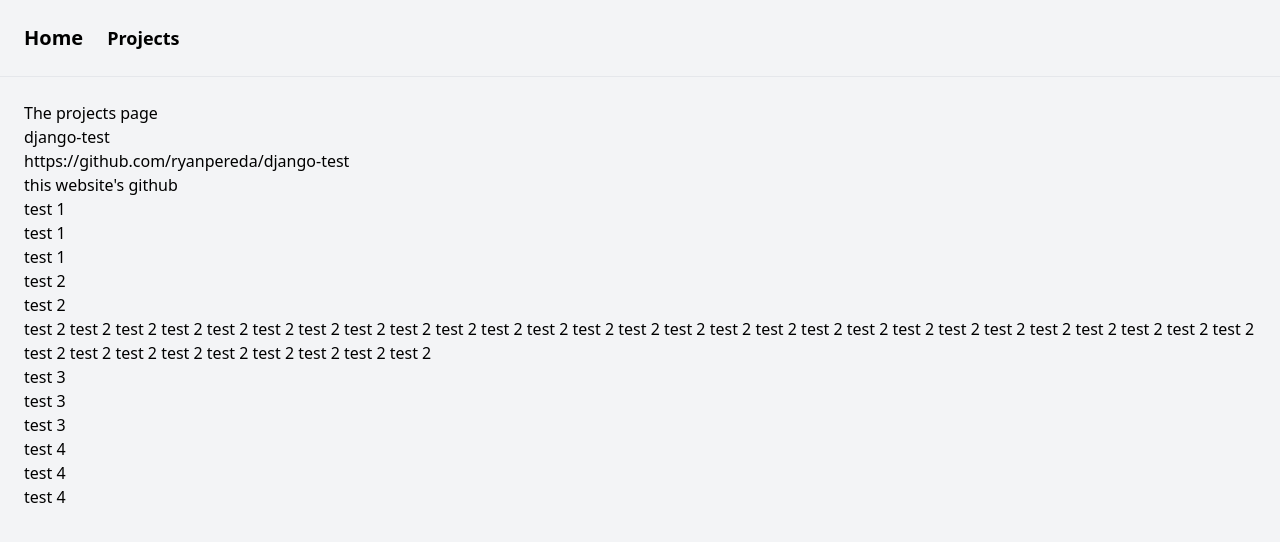
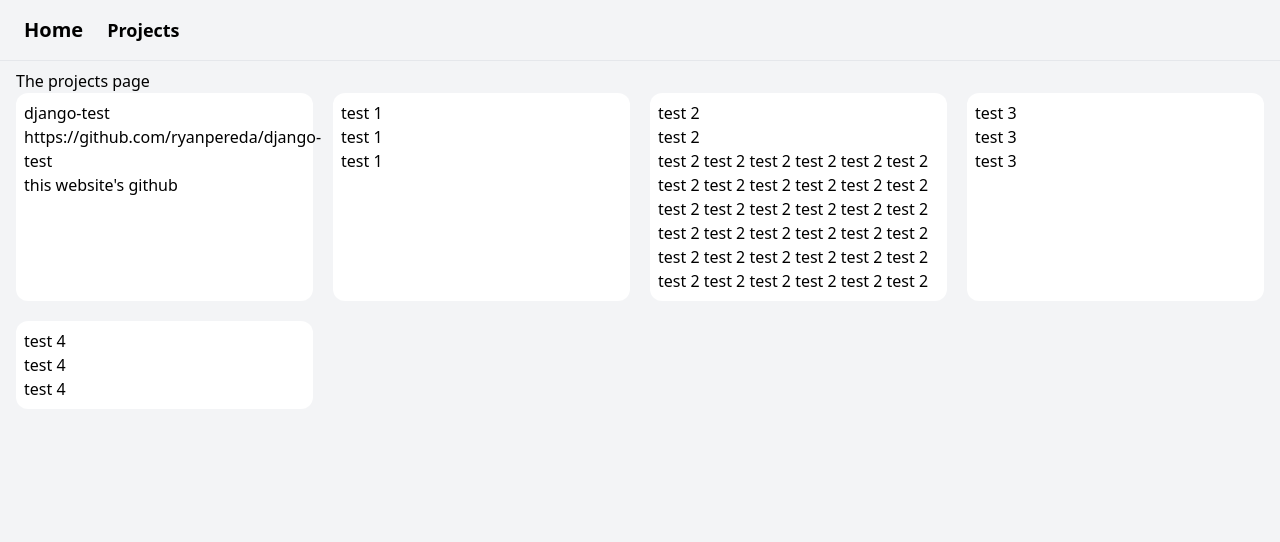
Before and after one commit to ryanpereda/django-test, a Django app: page /projects/ in a window 1280 px wide. Shown: the top 542 px of the page. Run offline with Django 4.2, Linux system fonts and the light colour scheme; data comes from the database, SQL or seed files in the repository; both versions use the stored data as it was after the commit; some libraries are stand-ins or nearby versions.

Commit message:
reformatting

```diff
--- a/django_test/core/templates/core/base.html
+++ b/django_test/core/templates/core/base.html
@@ -11,12 +11,12 @@
     </head>
 
     <body class="bg-gray-100">
-        <nav class="py-6 px-6 flex space-x-6 items-center border-b border-gray-200">
+        <nav class="py-4 px-6 flex space-x-6 items-center border-b border-gray-200">
             <a href="/" class="text-xl font-semibold">Home</a>
             {% comment %} <a href="{% url 'core:contact' %}" class="text-lg font-semibold hover:text-gray-500">Contact</a> {% endcomment %}
-            <a href="{% url 'core:projects' %}" class="text-lg font-semibold hover:text-gray-500">Projects</a>
+            <a href="{% url 'core:projects' %}" class="text-lg font-semibold">Projects</a>
         </nav>
-        <div class="px-6 py-6">
+        <div class="">
             {% block content %}
             {% endblock %}
         </div>
--- a/django_test/core/templates/core/projects.html
+++ b/django_test/core/templates/core/projects.html
@@ -3,10 +3,16 @@
 {% block title %}Projects{% endblock %}
 
 {% block content %}
-    <h1>The projects page</h1>
-    {% for project in projects %}
-    <p>{{ project.name }}</p>
-    <a href="{{ project.link }}">{{ project.link }}</a>
-    <p>{{ project.description }}</p>
-    {% endfor %}
+    <div class="px-4 py-2">
+        <h1>The projects page</h1>
+        <div class="grid grid-cols-4 gap-5">
+            {% for project in projects %}
+            <a href="{{ project.link }}" class="bg-white rounded-xl px-2 py-2">
+                <p>{{ project.name }}</p>
+                <p>{{ project.link }}</p>
+                <p>{{ project.description }}</p>
+            </a>
+            {% endfor %}
+        </div>
+    </div>
 {% endblock %}
```
Also changed, not shown: django_test/core/templates/core/index.html (+6 -15 lines), django_test/db.sqlite3.
